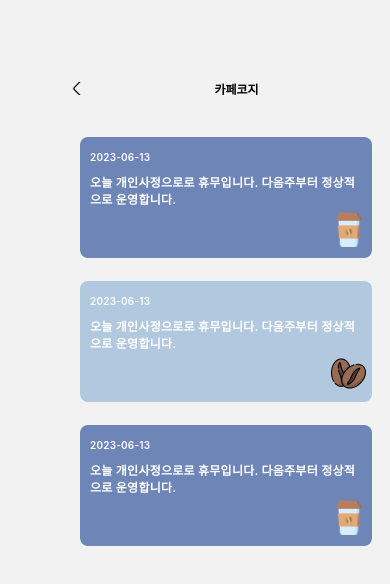
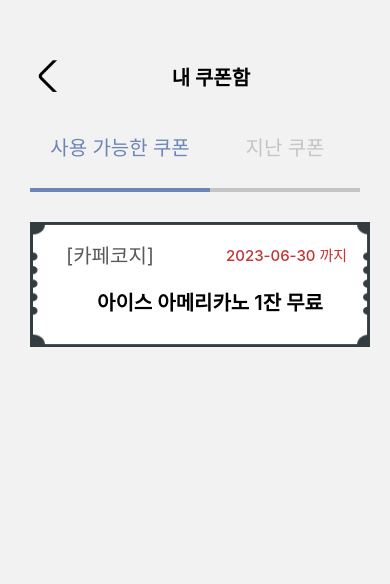
Before and after one commit to Scoup-team/Front, a React Native app in the folder client/: screen /CouponPage in a window 390 px wide. Shown: the top 584 px of the page. Built offline with nearby package versions, Linux system fonts and the light colour scheme.

Commit message:
💄 내 쿠폰함 퍼블리싱

```diff
--- a/client/App.js
+++ b/client/App.js
@@ -3,6 +3,7 @@ import React from "react";
 import MyPage from "./screens/MyPage";
 import SearchPage from "./screens/SearchPage";
 import EventPage from "./screens/EventPage";
+import CouponPage from "./screens/CouponPage";
 import SignIn from "./screens/SignIn";
 import FindPw from "./screens/FindPw";
 import ModifyInfo from "./screens/ModifyInfo";
@@ -15,7 +16,7 @@ const App = () => {
   return (
     <NavigationContainer>
       <Stack.Navigator
-        initialRouteName="EventPage"
+        initialRouteName="CouponPage"
         screenOptions={{ headerShown: false }}
       >
         <Stack.Screen name="FindPw" component={FindPw} />
@@ -23,6 +24,7 @@ const App = () => {
         <Stack.Screen name="SignUp" component={SignUp} />
         <Stack.Screen name="SignIn" component={SignIn} />
         <Stack.Screen name="MyPage" component={MyPage} />
+        <Stack.Screen name="CouponPage" component={CouponPage} />
         <Stack.Screen name="EventPage" component={EventPage} />
         <Stack.Screen name="SearchPage" component={SearchPage} />
       </Stack.Navigator>
--- /dev/null
+++ b/client/screens/CouponPage.js
@@ -0,0 +1,153 @@
+import React from "react";
+import {
+  View,
+  Text,
+  Button,
+  TouchableOpacity,
+  StyleSheet,
+  ImageBackground,
+  Image,
+} from "react-native";
+
+import couponFrame from "../assets/icons/couponFrame.png";
+import back from "../assets/icons/back.png";
+
+const CouponPage = ({ navigation }) => {
+  return (
+    <View>
+      <View style={styles.header}>
+        <Image source={back} style={styles.back} />
+        <Text style={styles.title}>내 쿠폰함</Text>
+      </View>
+      <View style={styles.topMenu}>
+        <View style={styles.availableCoupon}>
+          <Text style={styles.availabletext}>사용 가능한 쿠폰</Text>
+        </View>
+        <View style={styles.disabledCoupon}>
+          <Text style={styles.disabledtext}>지난 쿠폰</Text>
+        </View>
+      </View>
+      <View style={styles.couponSection}>
+        <ImageBackground
+          style={styles.couponComponent}
+          source={require("../assets/icons/couponFrame.png")}
+          resizeMode="stretch"
+        >
+          <View style={styles.top}>
+            <Text style={styles.name}>[카페코지]</Text>
+            <Text style={styles.date}>2023-06-30 까지</Text>
+          </View>
+
+          <Text style={styles.content}>아이스 아메리카노 1잔 무료</Text>
+        </ImageBackground>
+      </View>
+    </View>
+  );
+};
+
+const styles = StyleSheet.create({
+  header: {
+    marginTop: 60,
+    flexDirection: "row",
+    justifyContent: "center",
+    alignItems: "center",
+    marginBottom: 40,
+  },
+
+  back: {
+    width: 32,
+    height: 32,
+    flexShrink: 0,
+    marginLeft: 31,
+  },
+
+  title: {
+    color: "#000",
+    textAlign: "center",
+    fontSize: 20,
+    fontStyle: "normal",
+    fontWeight: 700,
+    flexGrow: 1,
+    marginRight: 31,
+  },
+
+  topMenu: {
+    // height: 70,
+    flexDirection: "row",
+    alignItems: "center",
+    justifyContent: "center",
+  },
+  availableCoupon: {
+    width: 180,
+    height: 60,
+    borderBottomWidth: 4,
+    borderBottomColor: "#6E85B7",
+  },
+  disabledCoupon: {
+    width: 150,
+    height: 60,
+    borderBottomWidth: 4,
+    borderBottomColor: "#C4C4C4",
+  },
+  availabletext: {
+    color: "#6E85B7",
+    fontSize: 20,
+    fontWeight: 500,
+    textAlign: "center",
+    alignItems: "center",
+    alignSelf: "center",
+  },
+  disabledtext: {
+    color: "#C4C4C4",
+    fontSize: 20,
+    fontWeight: 500,
+    textAlign: "center",
+    alignItems: "center",
+    alignSelf: "center",
+  },
+  couponSection: {
+    flexDirection: "row",
+    alignItems: "center",
+    justifyContent: "center",
+  },
+  top: { flexDirection: "row", marginTop: 18 },
+  couponComponent: {
+    flex: 1,
+    width: 340,
+    height: 125,
+    marginLeft: 30,
+    marginTop: 30,
+  },
+
+  name: {
+    color: "#5A5858",
+    textAlign: "center",
+    fontSize: 20,
+    fontStyle: "normal",
+    fontWeight: 400,
+    flexGrow: 1,
+  },
+
+  date: {
+    color: "#C73232",
+    textAlign: "center",
+    fontSize: 15,
+    fontStyle: "normal",
+    fontWeight: 500,
+    flexGrow: 1,
+    marginRight: 7,
+    marginTop: 4,
+  },
+
+  content: {
+    marginTop: 18,
+    color: "#000000",
+    textAlign: "center",
+    fontSize: 20,
+    fontStyle: "normal",
+    fontWeight: 600,
+    flexGrow: 1,
+  },
+});
+
+export default CouponPage;
```
Also changed, not shown: client/assets/icons/couponFrame.png (added).
